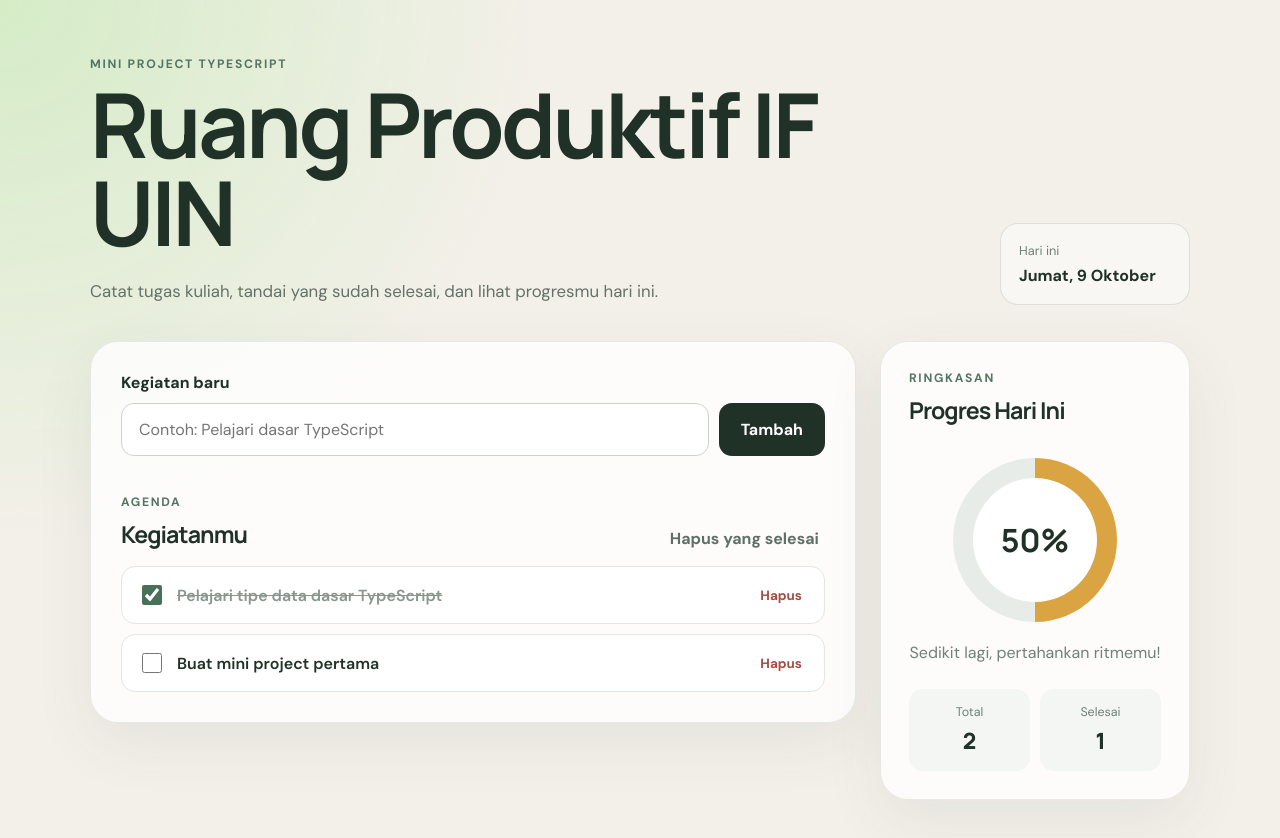
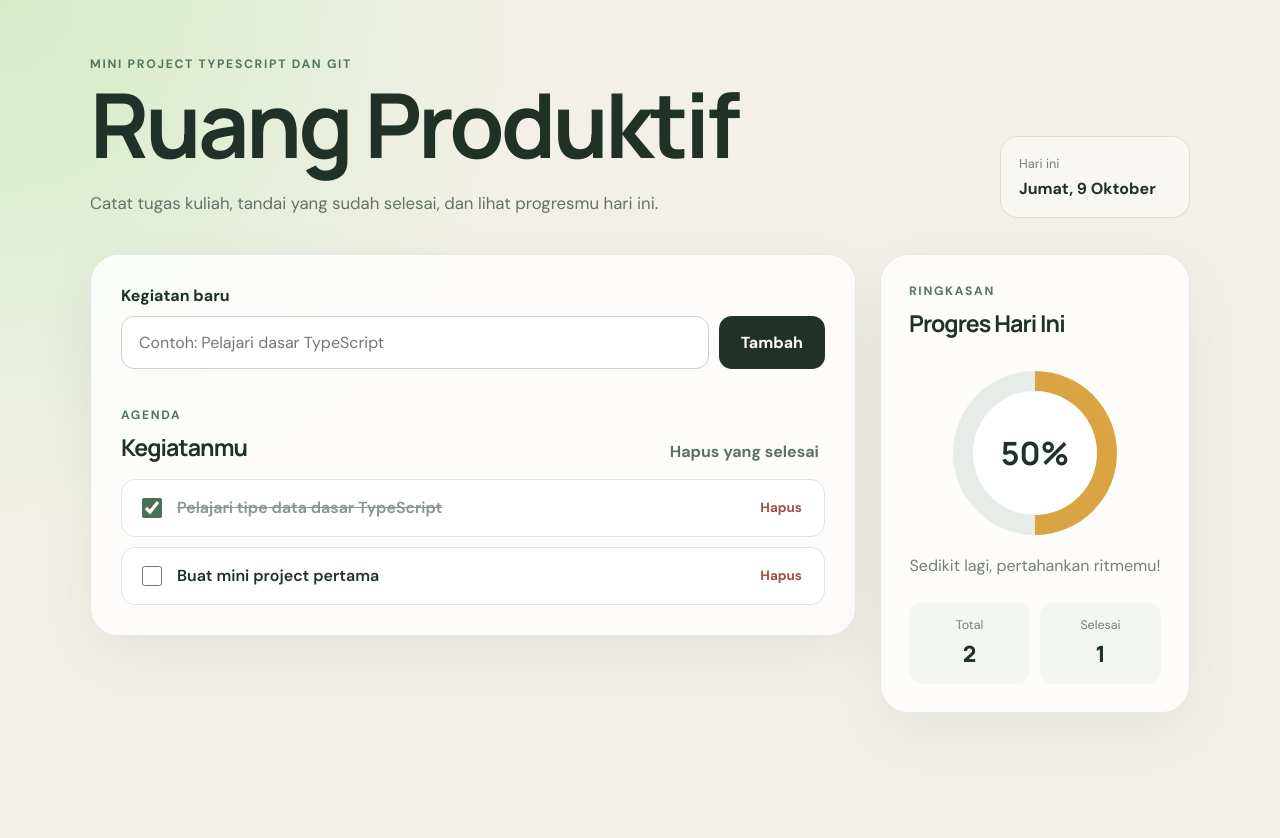
Before and after one commit to dthanfirdausx/pawgit, a website built with Vite: page index.html in a window 1280 px wide. After the commit the page ends 800 px from the top, so only its background shows below. Built offline with nearby package versions, Linux system fonts and the light colour scheme.

Commit message:
perubahan sub judul

```diff
--- a/index.html
+++ b/index.html
@@ -7,14 +7,14 @@
       name="description"
       content="Mini project TypeScript untuk mencatat kegiatan mahasiswa."
     />
-    <title>Ruang Produktif Mahasiswa Teknik Informatika</title>
+    <title>Ruang Produktif Mahasiswa</title>
   </head>
   <body>
     <main class="page-shell">
       <section class="hero" aria-labelledby="page-title">
         <div>
-          <p class="eyebrow">Mini Project TypeScript</p>
-          <h1 id="page-title">Ruang Produktif IF UIN</h1>
+          <p class="eyebrow">Mini Project TypeScript dan git</p>
+          <h1 id="page-title">Ruang Produktif</h1>
           <p class="intro">
             Catat tugas kuliah, tandai yang sudah selesai, dan lihat progresmu
             hari ini.
```
